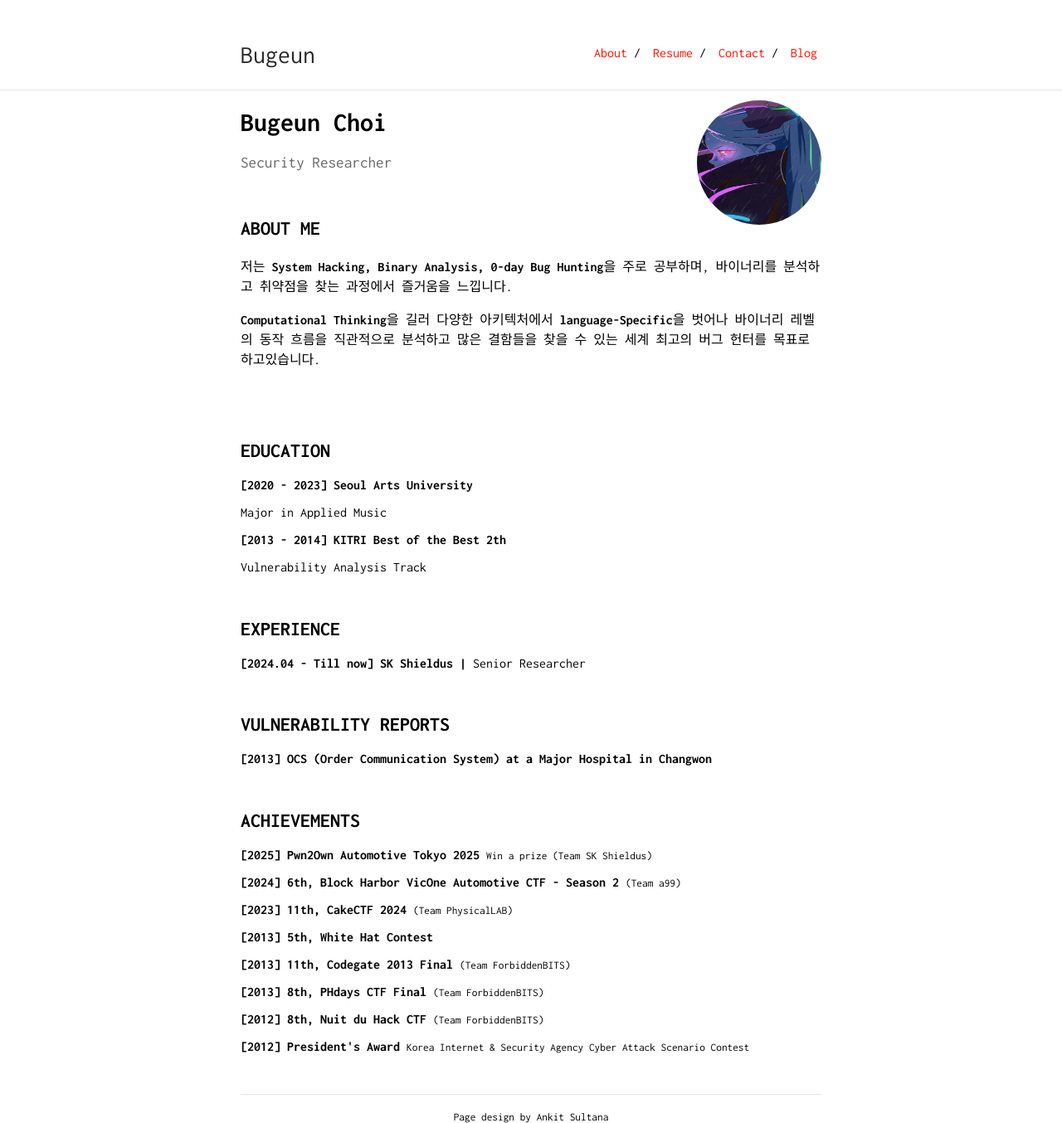
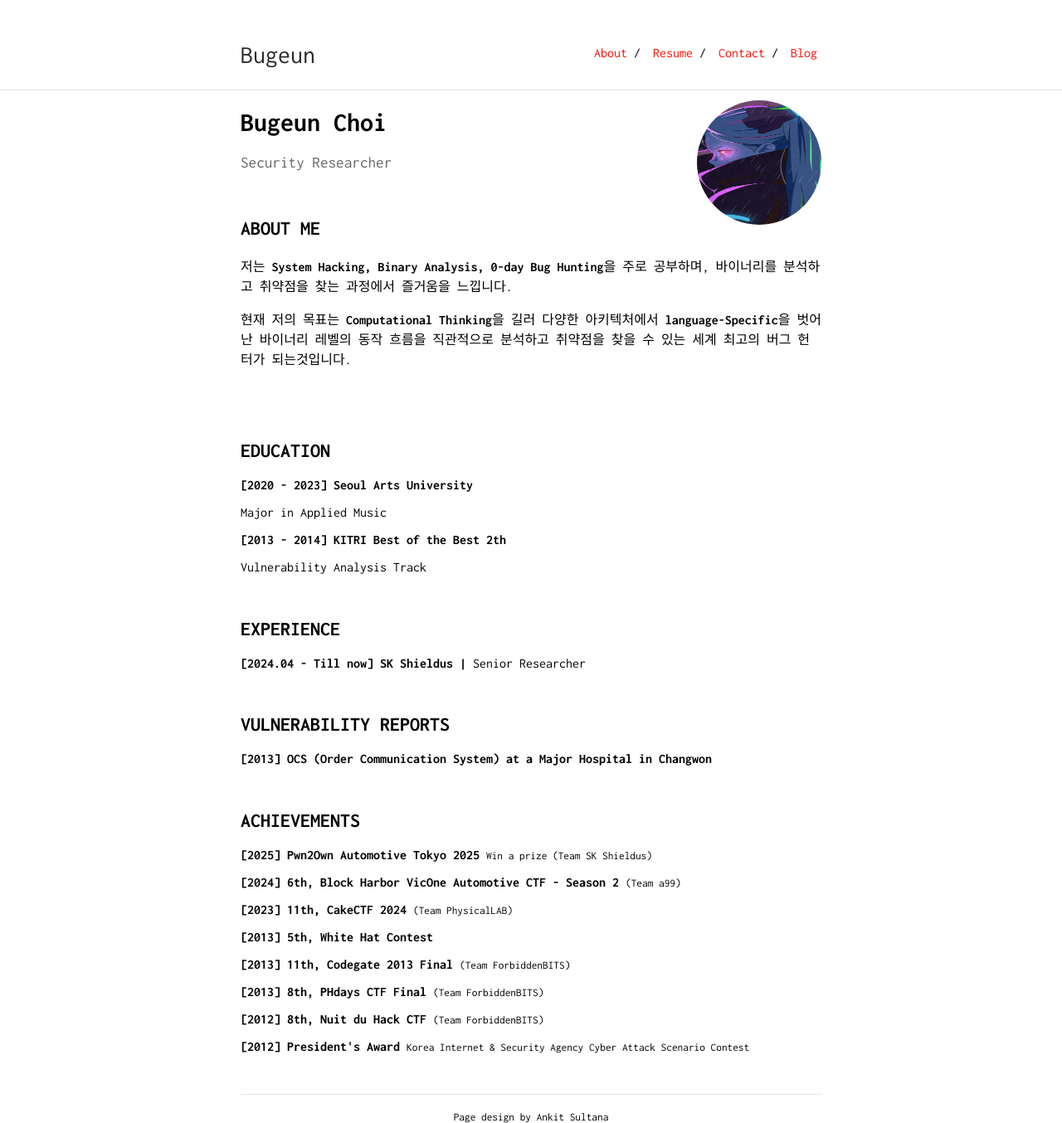
Before and after one commit to Bugeun/bugeun.github.io, a Jekyll site: the page built from index.md, in a window 1280 px wide. Shown: the whole page at 83% size. Built offline with Jekyll 4.4.1, drawn with Linux system fonts in a browser that asks for light colours.

Commit message:
Update index.md

```diff
--- a/index.md
+++ b/index.md
@@ -13,7 +13,7 @@ Security Researcher
 
 <p>저는 <b>System Hacking, Binary Analysis, 0-day Bug Hunting</b>을 주로 공부하며, 바이너리를 분석하고 취약점을 찾는 과정에서 즐거움을 느낍니다.</p>
 
-<p><b>Computational Thinking</b>을 길러 다양한 아키텍처에서 <b>language-Specific</b>을 벗어나 바이너리 레벨의 동작 흐름을 직관적으로 분석하고 많은 결함들을 찾을 수 있는 세계 최고의 버그 헌터를 목표로 하고있습니다.</p>
+<p>현재 저의 목표는 <b>Computational Thinking</b>을 길러 다양한 아키텍처에서 <b>language-Specific</b>을 벗어난 바이너리 레벨의 동작 흐름을 직관적으로 분석하고 취약점을 찾을 수 있는 세계 최고의 버그 헌터가 되는것입니다.</p>
 
 &nbsp;
 
```
